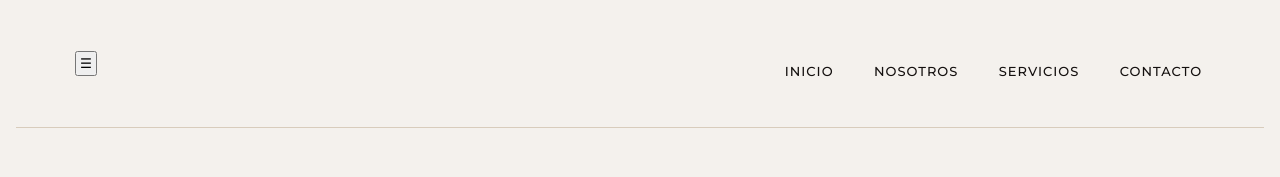
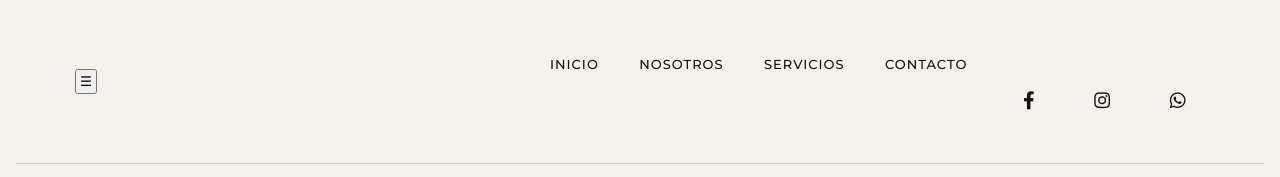
Before and after one commit to Julivid17/Thajur-alta-moda, a plain HTML site: page index.html in a window 1280 px wide. Shown: the top 177 px of the page. Drawn offline with nearby package versions, Linux system fonts and the light colour scheme; a web font is replaced by a local one.

Commit message:
Update index.html

```diff
--- a/index.html
+++ b/index.html
@@ -26,6 +26,11 @@
                   <a href="#nosotros">Nosotros</a>
                   <a href="#servicios">Servicios</a>
                   <a href="#contacto">Contacto</a>
+                    <div class="social-icons">
+                    <a href="https://facebook.com/" target="_blank" rel="noopener noreferrer"><i class="fab fa-facebook-f"></i></a>
+                    <a href="https://instagram.com/" target="_blank" rel="noopener noreferrer"><i class="fab fa-instagram"></i></a>
+                    <a href="https://wa.me/573213501470" target="_blank" rel="noopener noreferrer"><i class="fab fa-whatsapp"></i></a>
+                </div>
          </div>
               </nav>
 
```
